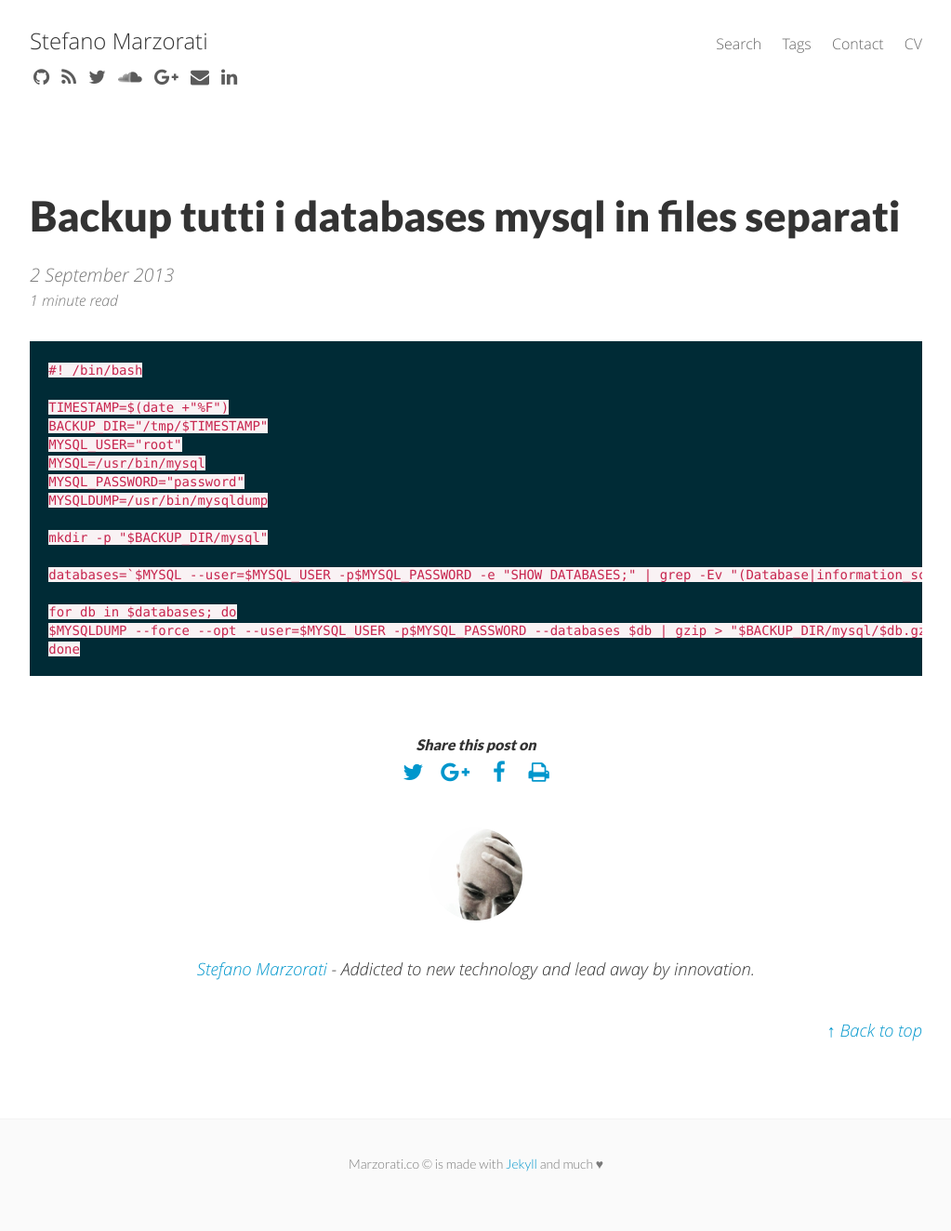
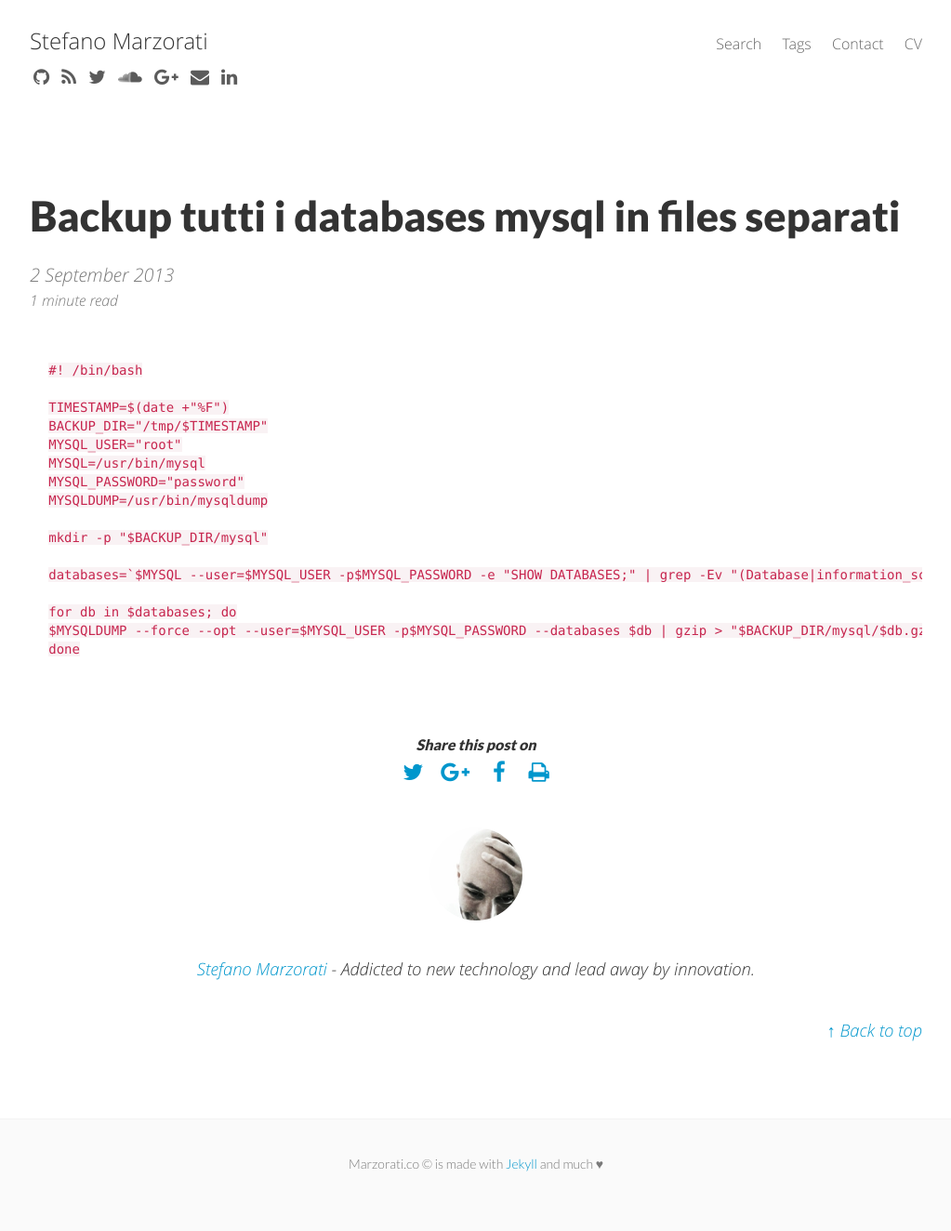
Before and after one commit to marste/Blog, a Jekyll site: the page built from _posts/2013-09-02-backup-dbs-mysql-files-separati.md, in a window 1280 px wide. Shown: the whole page at 93% size, without its empty margins (128-1151 px from the left). Built offline with Jekyll 4.4.1, drawn with Linux system fonts in a browser that asks for light colours; nearby versions of some CDN libraries.

```diff
--- a/_sass/_solarized-dark.scss
+++ b/_sass/_solarized-dark.scss
@@ -6,7 +6,7 @@
 
 SOLARIZED HEX      ROLE
 --------- -------- ------------------------------------------
-base03    #002b36  background
+base03    #ffffff  background
 base01    #586e75  comments / secondary content
 base1     #93a1a1  body text / default code / primary content
 orange    #cb4b16  constants
@@ -17,7 +17,7 @@
 */
 
 .highlight,
-.gist-syntax .highlight { background-color: #002b36; color: #93a1a1 }
+.gist-syntax .highlight { background-color: #ffffff; color: #93a1a1 }
 .highlight .c,
 .gist-syntax .highlight .c { color: #586e75 } /* Comment */
 .highlight .err,
```
